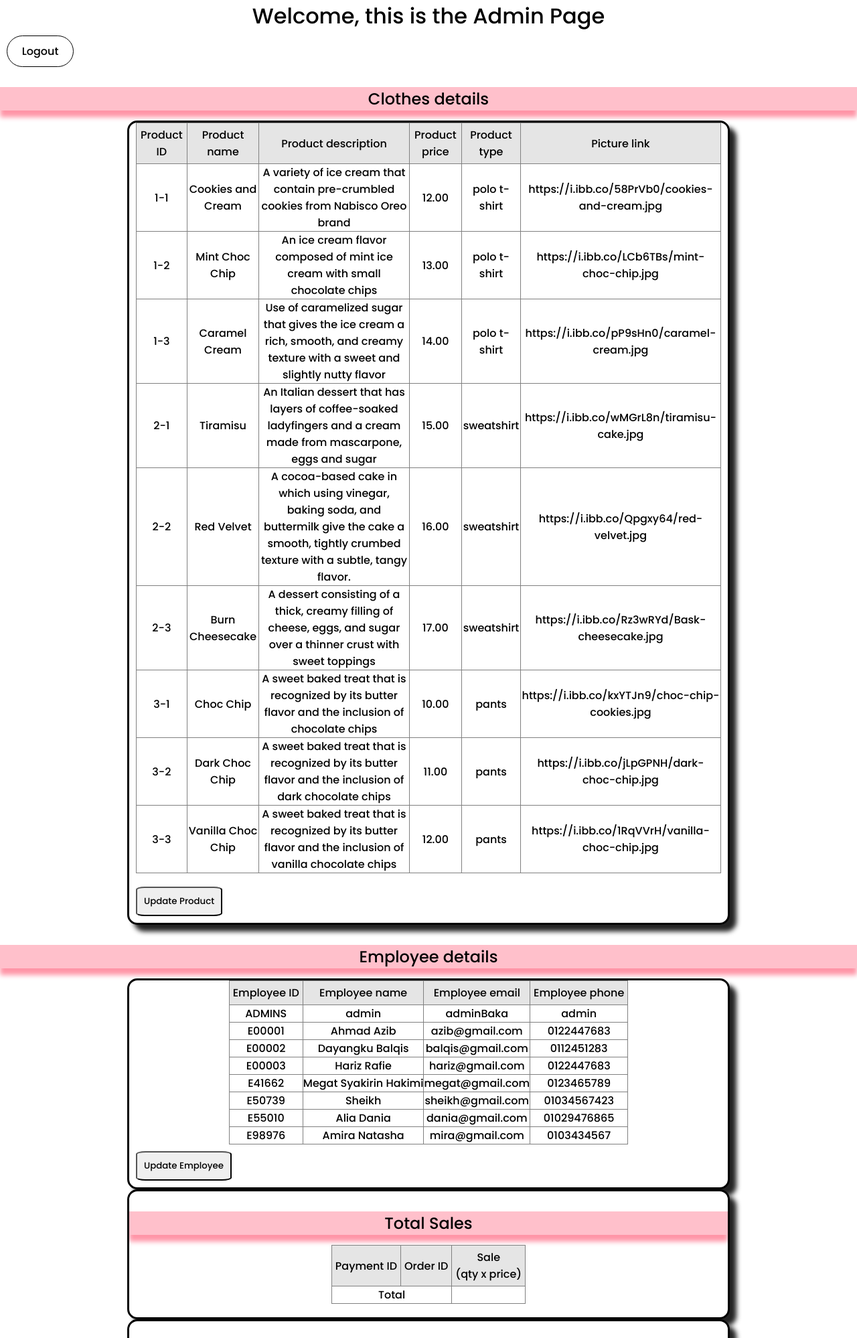
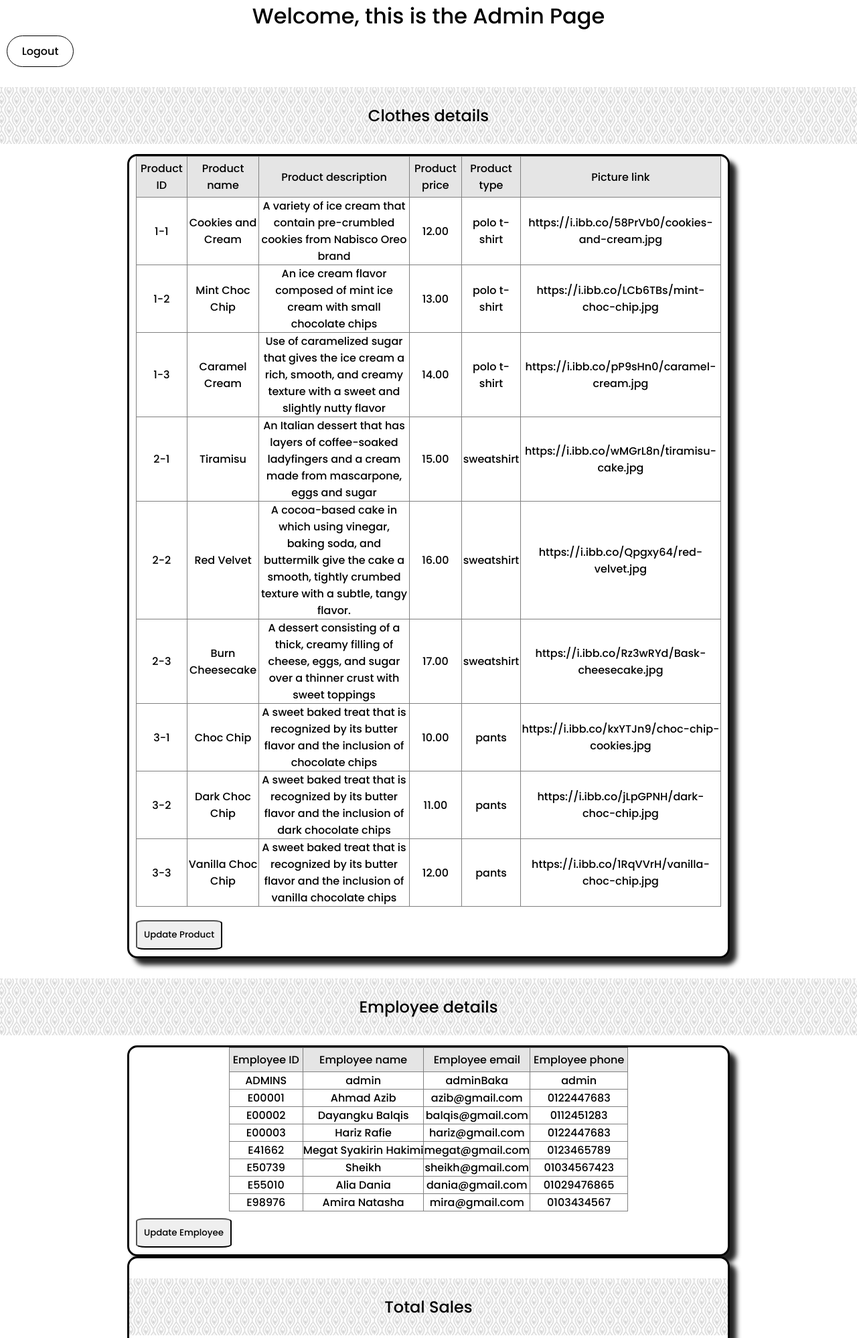
Before and after one commit to smhaf/donpollo, a PHP site: page /admin.php in a window 1280 px wide. Shown: the top 1998 px of the page at 67% size. Run offline with PHP 8.4, Linux system fonts and the light colour scheme; a user stored in the database is signed in; data comes from the database, SQL or seed files in the repository; data that the repository does not hold is empty.

Commit message:
admin.php minor adjustment

```diff
--- a/adminCSS.css
+++ b/adminCSS.css
@@ -31,9 +31,10 @@ h1{
 h2{
     margin-top: 30px;
     text-align: center;
-    background-color: pink;
+    background-color: #808080;
     margin-bottom: 15px;
-    box-shadow: 0px 10px 7px rgb(255, 149, 167);
+    padding: 25px;
+    background-image: url(pics/testbg.jpg);
 }
 
 .fd{
```
Also changed, not shown: pics/testbg.jpg (added).
